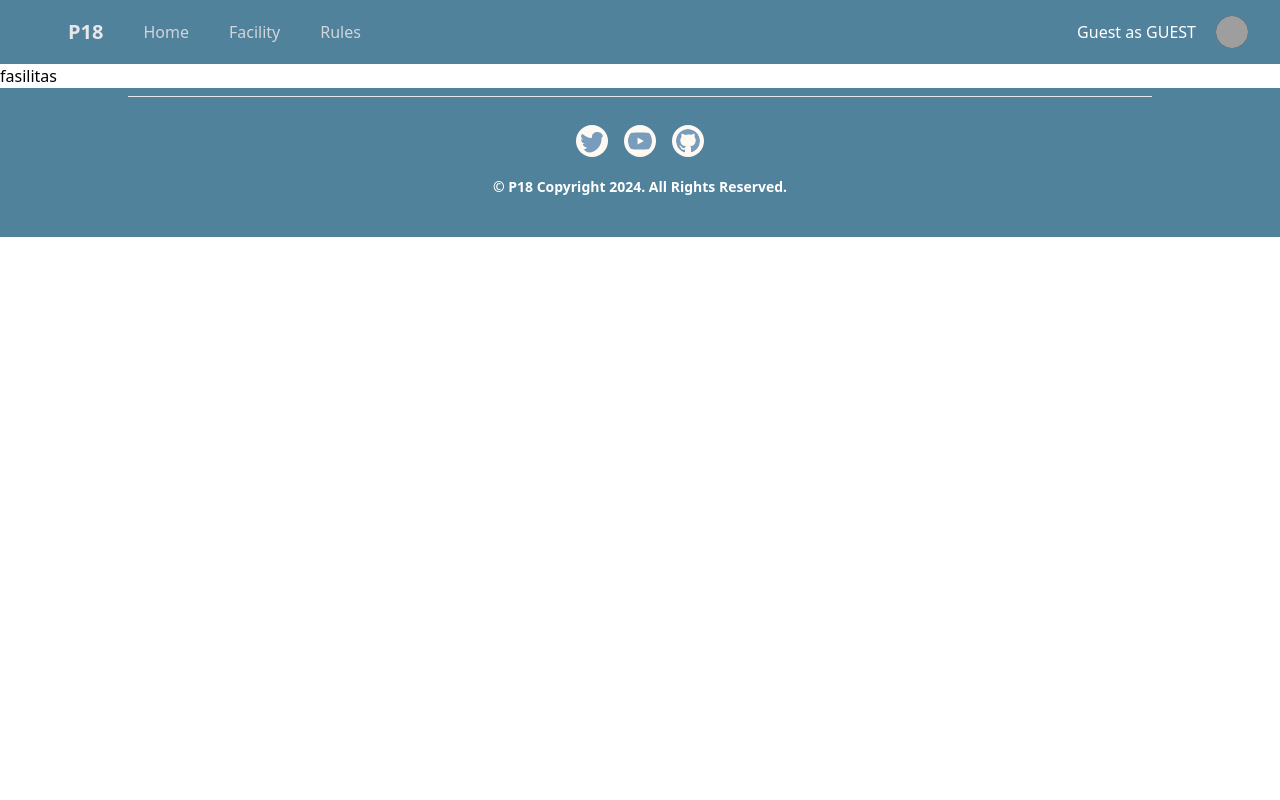
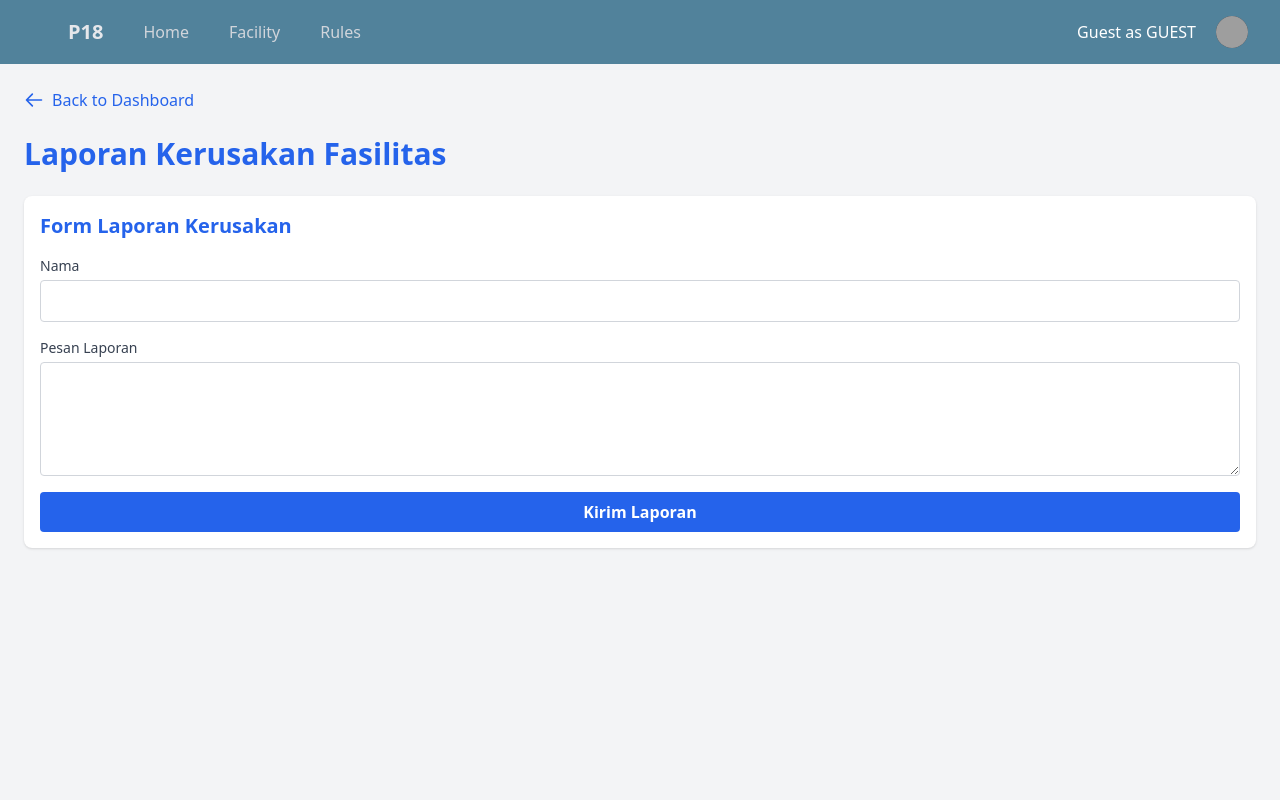
Before and after one commit to HazwanAdhikara/pweb-fp-P18-2024, a Nuxt app in the folder frontend/finalproject-p18/: page /user/laporan/fasilitas in a window 1280 px wide. Shown: the top 800 px of the page. Built offline with nearby package versions, Linux system fonts and the light colour scheme; grey boxes are pictures that could not be loaded.

Commit message:
add: laporan kerusakan fasilitas

```diff
--- a/frontend/finalproject-p18/pages/user/laporan/fasilitas.vue
+++ b/frontend/finalproject-p18/pages/user/laporan/fasilitas.vue
@@ -1,3 +1,121 @@
 <template>
-  <h1>fasilitas</h1>
+  <div class="p-6 bg-gray-100 min-h-screen">
+    <RouterLink
+      to="/user"
+      class="inline-flex items-center mb-6 text-blue-600 hover:text-blue-800 transition-colors"
+    >
+      <svg
+        xmlns="http://www.w3.org/2000/svg"
+        class="h-5 w-5 mr-2"
+        fill="none"
+        viewBox="0 0 24 24"
+        stroke="currentColor"
+      >
+        <path
+          stroke-linecap="round"
+          stroke-linejoin="round"
+          stroke-width="2"
+          d="M10 19l-7-7m0 0l7-7m-7 7h18"
+        />
+      </svg>
+      Back to Dashboard
+    </RouterLink>
+    <h1 class="text-3xl font-bold mb-6 text-blue-600">
+      Laporan Kerusakan Fasilitas
+    </h1>
+
+    <!-- Form Pelaporan Kerusakan -->
+    <div class="bg-white rounded-lg shadow p-4 mb-6">
+      <h2 class="text-xl font-semibold mb-4 text-blue-600">
+        Form Laporan Kerusakan
+      </h2>
+
+      <form @submit.prevent="submitReport">
+        <div class="mb-4">
+          <label for="username" class="block text-sm font-medium text-gray-700"
+            >Nama</label
+          >
+          <input
+            type="text"
+            id="username"
+            v-model="username"
+            class="mt-1 block w-full p-2 border border-gray-300 rounded"
+            required
+          />
+        </div>
+
+        <div class="mb-4">
+          <label for="message" class="block text-sm font-medium text-gray-700"
+            >Pesan Laporan</label
+          >
+          <textarea
+            id="message"
+            v-model="message"
+            class="mt-1 block w-full p-2 border border-gray-300 rounded"
+            rows="4"
+            required
+          ></textarea>
+        </div>
+
+        <button
+          type="submit"
+          class="w-full py-2 bg-blue-600 text-white font-semibold rounded hover:bg-blue-700"
+        >
+          Kirim Laporan
+        </button>
+      </form>
+    </div>
+  </div>
 </template>
+
+<script>
+import { ref } from "vue";
+
+export default {
+  name: "DamageReport",
+  setup() {
+    const username = ref("");
+    const message = ref("");
+
+    const submitReport = async () => {
+      const token = localStorage.getItem("token");
+      try {
+        const response = await fetch(
+          "http://localhost:4000/user/laporan/fasilitas",
+          {
+            method: "POST",
+            headers: {
+              "Content-Type": "application/json",
+              Authorization: `Bearer ${token}`, // Pastikan mengirimkan token autentikasi
+            },
+            body: JSON.stringify({
+              username: username.value,
+              message: message.value,
+            }),
+          }
+        );
+
+        if (response.ok) {
+          const data = await response.json();
+          alert("Laporan berhasil dikirim: " + data.message);
+          // Reset form setelah pengiriman
+          username.value = "";
+          message.value = "";
+        } else {
+          const errorData = await response.json();
+          alert("Error: " + errorData.message);
+        }
+      } catch (error) {
+        console.error("Gagal mengirim laporan", error);
+        alert("Terjadi kesalahan, coba lagi nanti.");
+      }
+    };
+
+    return { username, message, submitReport };
+  },
+};
+</script>
+
+<style scoped>
+/* Styling tambahan untuk tampilan form */
+</style>
```
